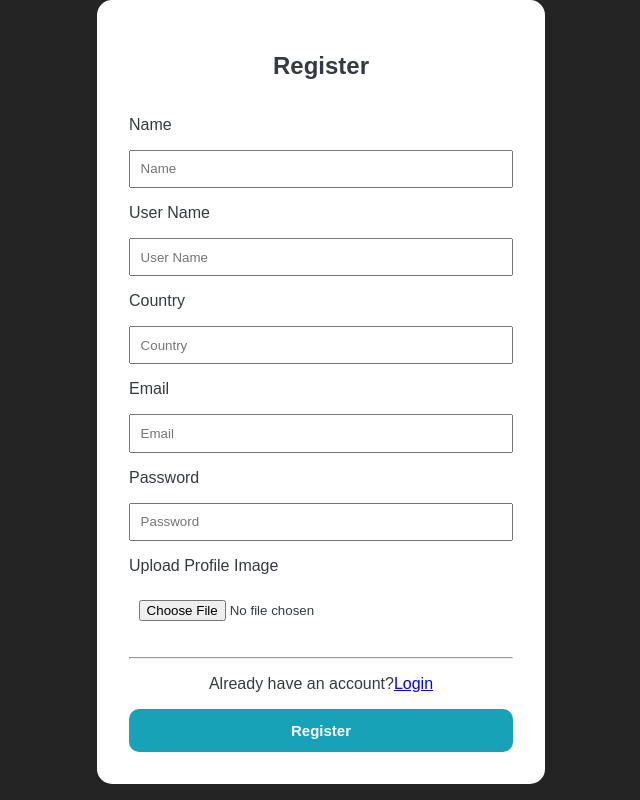
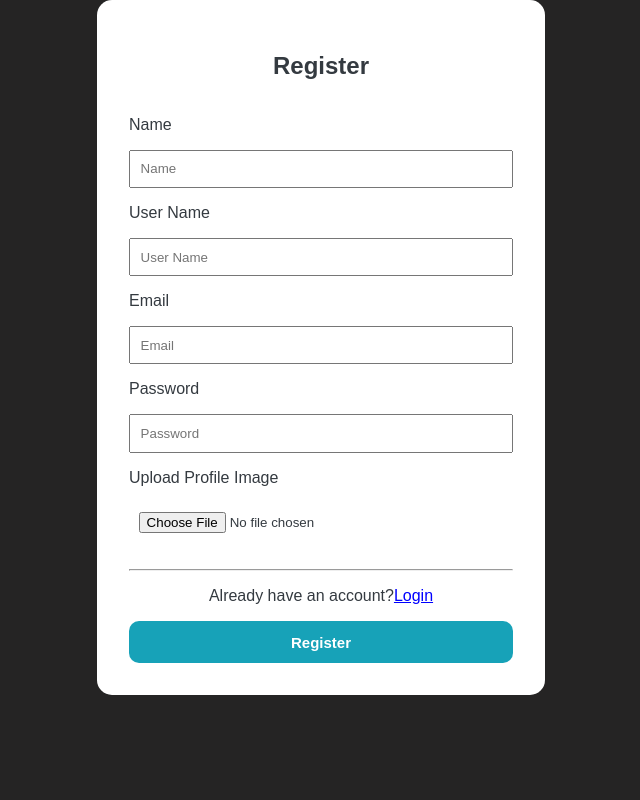
Before and after one commit to C4-OmarHamdann/MERAKI_Academy_Project_4, a React (Create React App) app in the folder frontend/: page / in a window 1280 px wide. Shown: the whole page, without its empty margins (319-959 px from the left). Built offline with nearby package versions, Linux system fonts and the light colour scheme.

Commit message:
remove country

```diff
--- a/frontend/src/components/Register.js
+++ b/frontend/src/components/Register.js
@@ -1,6 +1,6 @@
 import React from "react";
 import { useState } from "react";
-import { useNavigate } from "react-router-dom";
+
 import UploadFile from "./UploadFile";
 
 import axios from "axios";
@@ -10,7 +10,6 @@ const Register = () => {
 
   const [userName, setUserName] = useState("");
 
-  const [country, setCountry] = useState("");
   const [email, setEmail] = useState("");
   const [password, setPassword] = useState("");
   //upload
@@ -23,14 +22,11 @@ const Register = () => {
 
   formData.append("userName", userName);
 
-  formData.append("country", country);
   formData.append("email", email);
   formData.append("password", password);
   formData.append("media", file);
 
   //************************************* */
-
-  const navigate = useNavigate();
 
   //cheack done or not
   const [cheack, setCheack] = useState("");
@@ -82,15 +78,6 @@ const Register = () => {
           required
         />
 
-        <label>Country</label>
-        <input
-          type="text"
-          onChange={(e) => {
-            setCountry(e.target.value);
-          }}
-          placeholder="Country"
-          required
-        />
         <label>Email</label>
         <input
           type="email"
```
